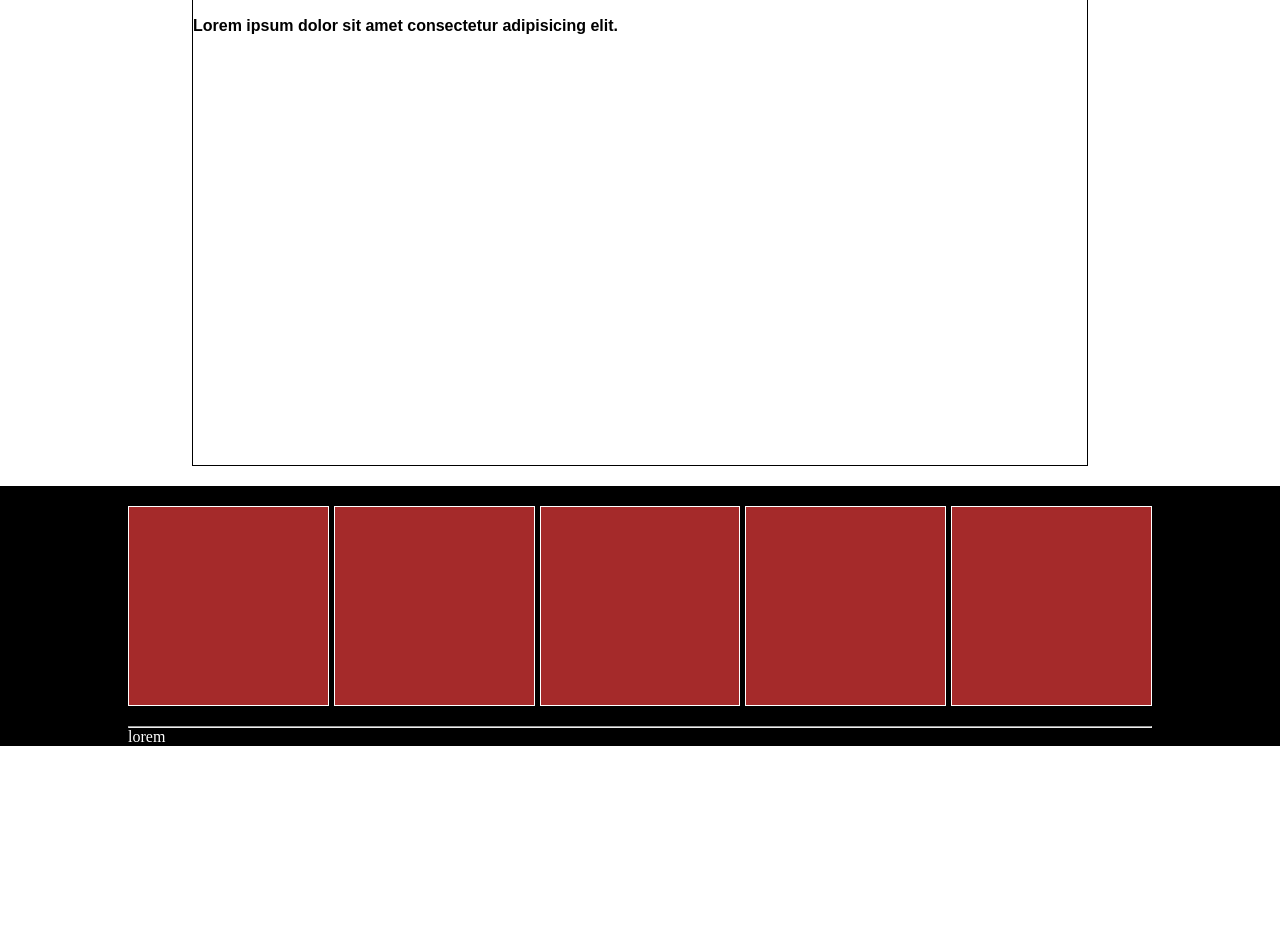
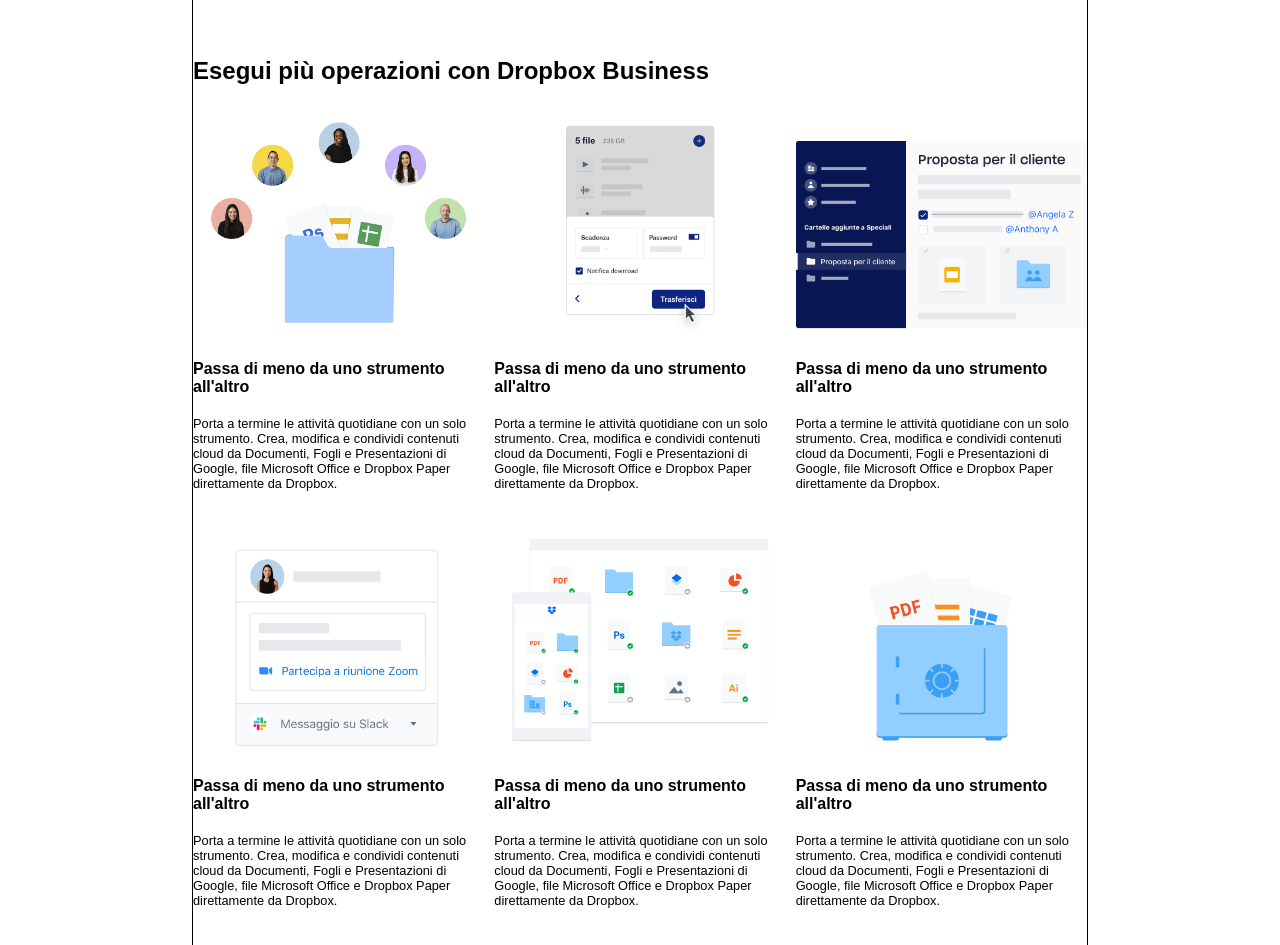
Before and after one commit to angeloalmanza/htmlcss-dropbox, a plain HTML site: page index.html in a window 1280 px wide. Shown: the part 2253-3198 px from the top of the page. Before the commit the page ends 2999 px from the top, so only its background shows below. Drawn offline with Linux system fonts and the light colour scheme.

Commit message:
feat: implementazione business section

```diff
--- a/index.html
+++ b/index.html
@@ -188,7 +188,7 @@
                     </div>
                 </section>
                 <!--Partner section -->
-                <section class="p-20">
+                <section class="p-20 mb-40">
                     <div class="row">
                         <div class="col-60">
                             <img src="./img/partner.png" alt="">
@@ -200,16 +200,40 @@
                         </div>
                     </div>
                 </section>
-                <!-- Third section -->
+                <!--Business section -->
                 <section class="p-20">
-                    <h4>Lorem ipsum dolor sit amet consectetur adipisicing elit.</h4>
+                    <h2 class="pb-20">Esegui più operazioni con Dropbox Business</h2>
                     <div class="row gap">
-                        <div class="col"></div>
-                        <div class="col"></div>
-                        <div class="col"></div>
-                        <div class="col"></div>
-                        <div class="col"></div>
-                        <div class="col"></div>
+                        <div class="col">
+                            <img class="pb-20" src="./img/business-feature-switching-tools.png" alt="">
+                            <h4 class="pb-20">Passa di meno da uno strumento all'altro</h4>
+                            <p class="pb-20">Porta a termine le attività quotidiane con un solo strumento. Crea, modifica e condividi contenuti cloud da Documenti, Fogli e Presentazioni di Google, file Microsoft Office e Dropbox Paper direttamente da Dropbox.</p>
+                        </div>
+                        <div class="col">
+                            <img class="pb-20" src="./img/business-feature-send-files-it.png" alt="">
+                            <h4 class="pb-20">Passa di meno da uno strumento all'altro</h4>
+                            <p class="pb-20">Porta a termine le attività quotidiane con un solo strumento. Crea, modifica e condividi contenuti cloud da Documenti, Fogli e Presentazioni di Google, file Microsoft Office e Dropbox Paper direttamente da Dropbox.</p>
+                        </div>
+                        <div class="col">
+                            <img class="pb-20" src="./img/business-feature-coordinate-it.png" alt="">
+                            <h4 class="pb-20">Passa di meno da uno strumento all'altro</h4>
+                            <p class="pb-20">Porta a termine le attività quotidiane con un solo strumento. Crea, modifica e condividi contenuti cloud da Documenti, Fogli e Presentazioni di Google, file Microsoft Office e Dropbox Paper direttamente da Dropbox.</p>
+                        </div>
+                        <div class="col">
+                            <img class="pb-20" src="./img/business-feature-integrations-it.png" alt="">
+                            <h4 class="pb-20">Passa di meno da uno strumento all'altro</h4>
+                            <p class="pb-20">Porta a termine le attività quotidiane con un solo strumento. Crea, modifica e condividi contenuti cloud da Documenti, Fogli e Presentazioni di Google, file Microsoft Office e Dropbox Paper direttamente da Dropbox.</p>
+                        </div>
+                        <div class="col">
+                            <img class="pb-20" src="./img/business-feature-multi-device.png" alt="">
+                            <h4 class="pb-20">Passa di meno da uno strumento all'altro</h4>
+                            <p class="pb-20">Porta a termine le attività quotidiane con un solo strumento. Crea, modifica e condividi contenuti cloud da Documenti, Fogli e Presentazioni di Google, file Microsoft Office e Dropbox Paper direttamente da Dropbox.</p>
+                        </div>
+                        <div class="col">
+                            <img class="pb-20" src="./img/business-feature-security.png" alt="">
+                            <h4 class="pb-20">Passa di meno da uno strumento all'altro</h4>
+                            <p class="pb-20">Porta a termine le attività quotidiane con un solo strumento. Crea, modifica e condividi contenuti cloud da Documenti, Fogli e Presentazioni di Google, file Microsoft Office e Dropbox Paper direttamente da Dropbox.</p>
+                        </div>
                     </div>
                 </section>
                 <!-- last section -->
```
